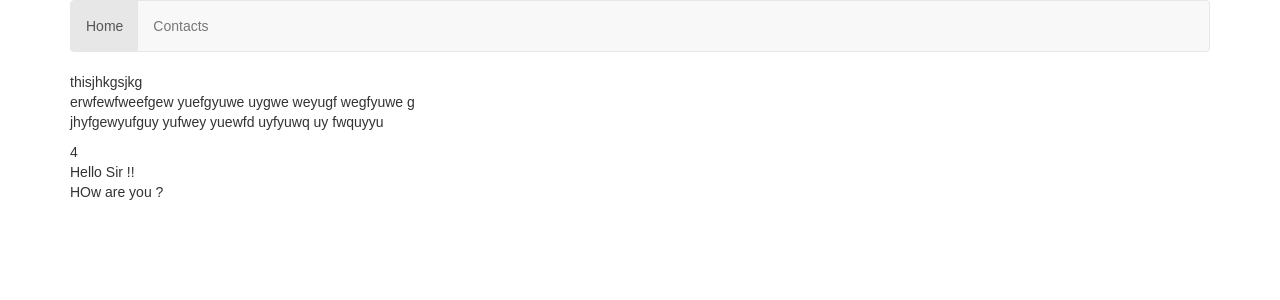
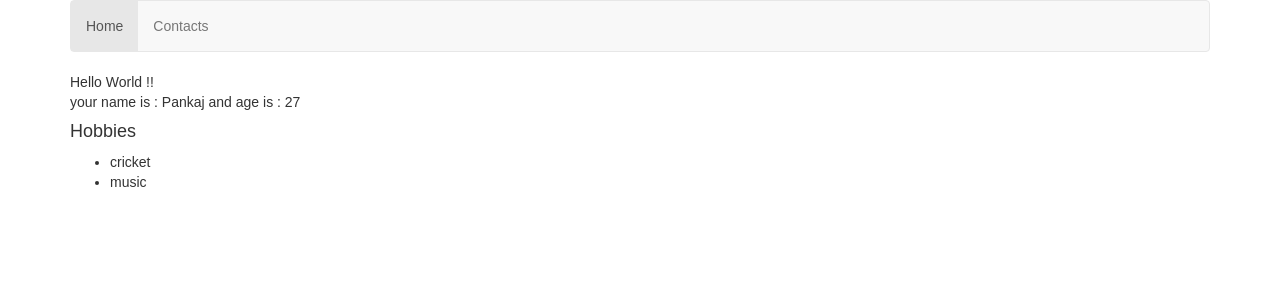
Before and after one commit to Pankaj761/myreact-app, a React (Create React App) app: page / in a window 1280 px wide. Shown: the top 300 px of the page. Built offline with nearby package versions, Linux system fonts and the light colour scheme.

Commit message:
passing data with props and loop on array

```diff
--- a/src/component/App.js
+++ b/src/component/App.js
@@ -1,15 +1,18 @@
 import React, { Component } from 'react';
-import logo from '../logo.svg';
-import '../App.css';
 import { Header } from "../component/Header"
 import { Home } from "../component/Home"
 
 class App extends Component {
   render() {
+      var user={
+          name:"Pankaj",
+          age:27,
+          hobies:["cricket","music"]
+      };
     return (
       <div className="container">
         <Header/>
-        <Home/>
+        <Home user={user} />
       </div>
     );
   }
--- a/src/component/Home.js
+++ b/src/component/Home.js
@@ -2,20 +2,21 @@ import React from "react";
 
 export class Home extends React.Component{
     render(){
-        let constabt;
-        if(true){
-            constabt=<p>Hello Sir !!<br/>HOw are you ?</p>
-        }
+        console.log(this.props)
         return (
             <div>
                 <p>
-                    thisjhkgsjkg  <br/>
-                    erwfewfweefgew yuefgyuwe uygwe weyugf wegfyuwe g<br/>
-                    jhyfgewyufguy yufwey yuewfd uyfyuwq uy fwquyyu <br/>
+                 Hello World !!<br/>
+                    <p>
+                        your name is : {this.props.user.name} and age is : {this.props.user.age}
+                    </p>
+                    <div>
+                        <h4>Hobbies</h4>
+                        <ul>
+                            {this.props.user.hobies.map(x=><li>{x}</li>)}
+                        </ul>
+                    </div>
                 </p>
-                {2+2}
-                <br/>
-                {constabt}
             </div>
         );
     }
```
